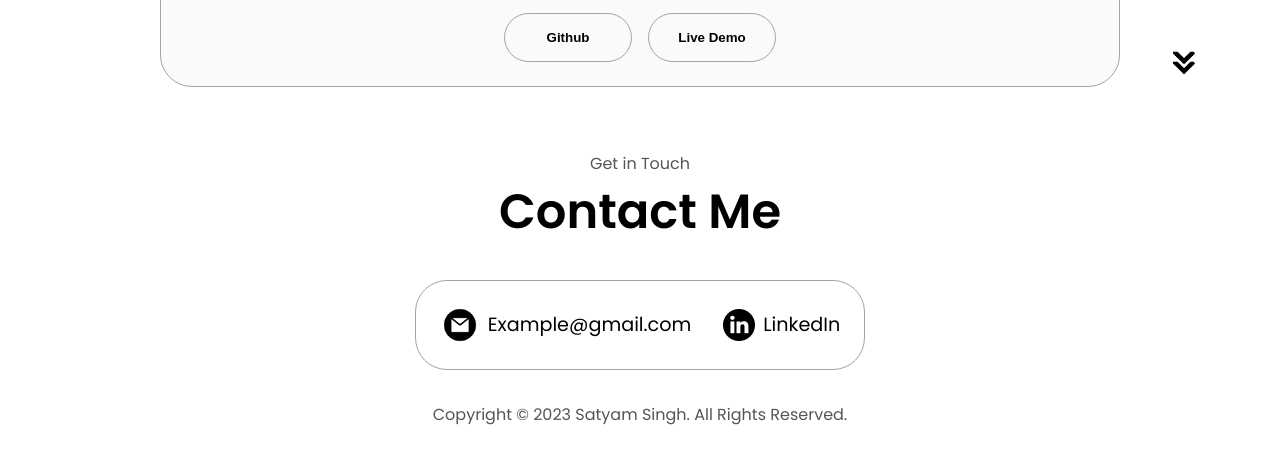
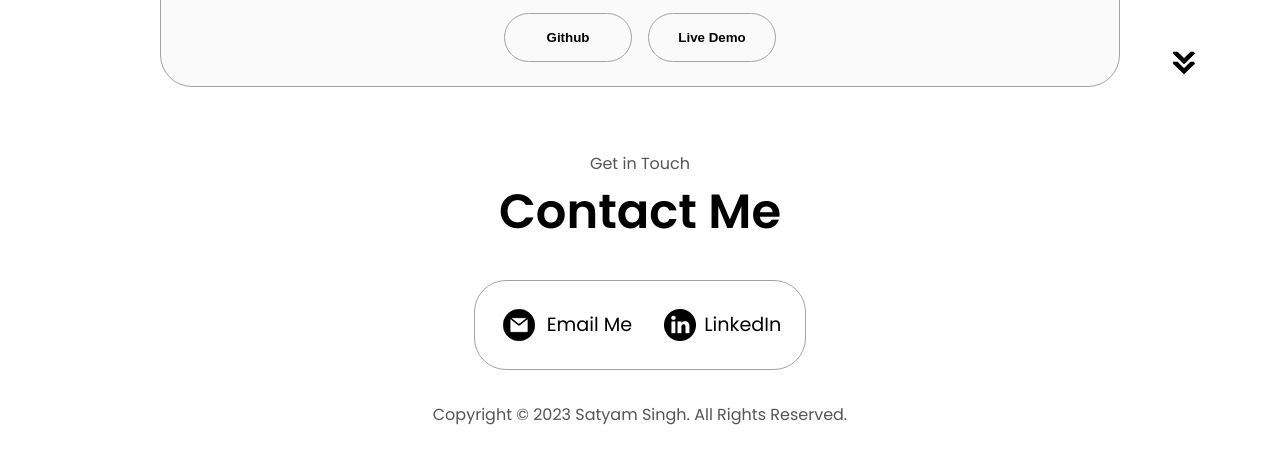
Before and after one commit to Satyxm/satyams-portfolio, a plain HTML site: page index.html in a window 1280 px wide. Shown: the part 3778-4242 px from the top of the page. Drawn offline with Linux system fonts and the light colour scheme.

Commit message:
Update index.html

```diff
--- a/index.html
+++ b/index.html
@@ -382,7 +382,7 @@
             alt="Email icon"
             class="icon contact-icon email-icon"
           />
-          <p><a href="mailto:satyamsingh.officialwork@gmail.com">Example@gmail.com</a></p>
+          <p><a href="mailto:satyamsingh.officialwork@gmail.com">Email Me</a></p>
         </div>
         <div class="contact-info-container">
           <img
```
